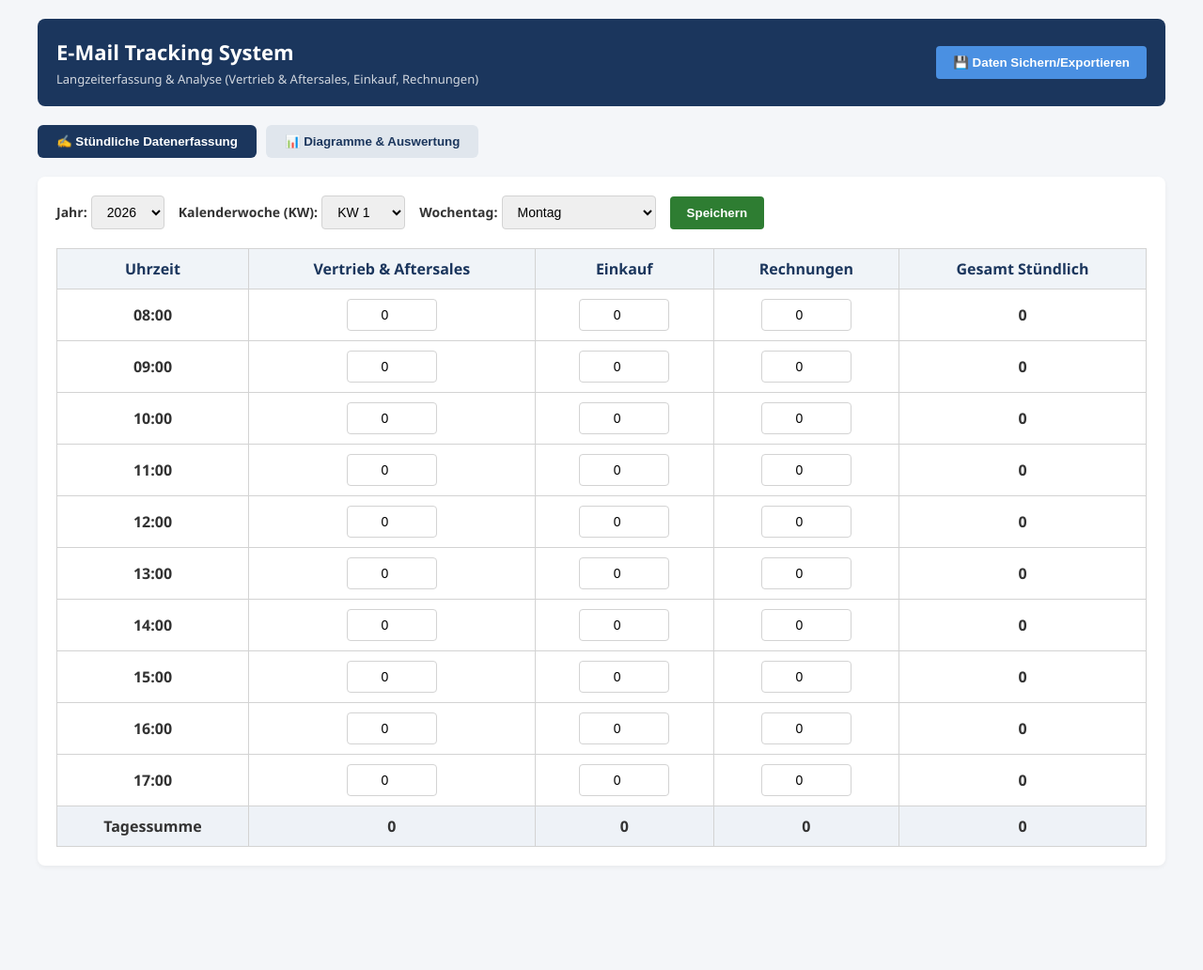
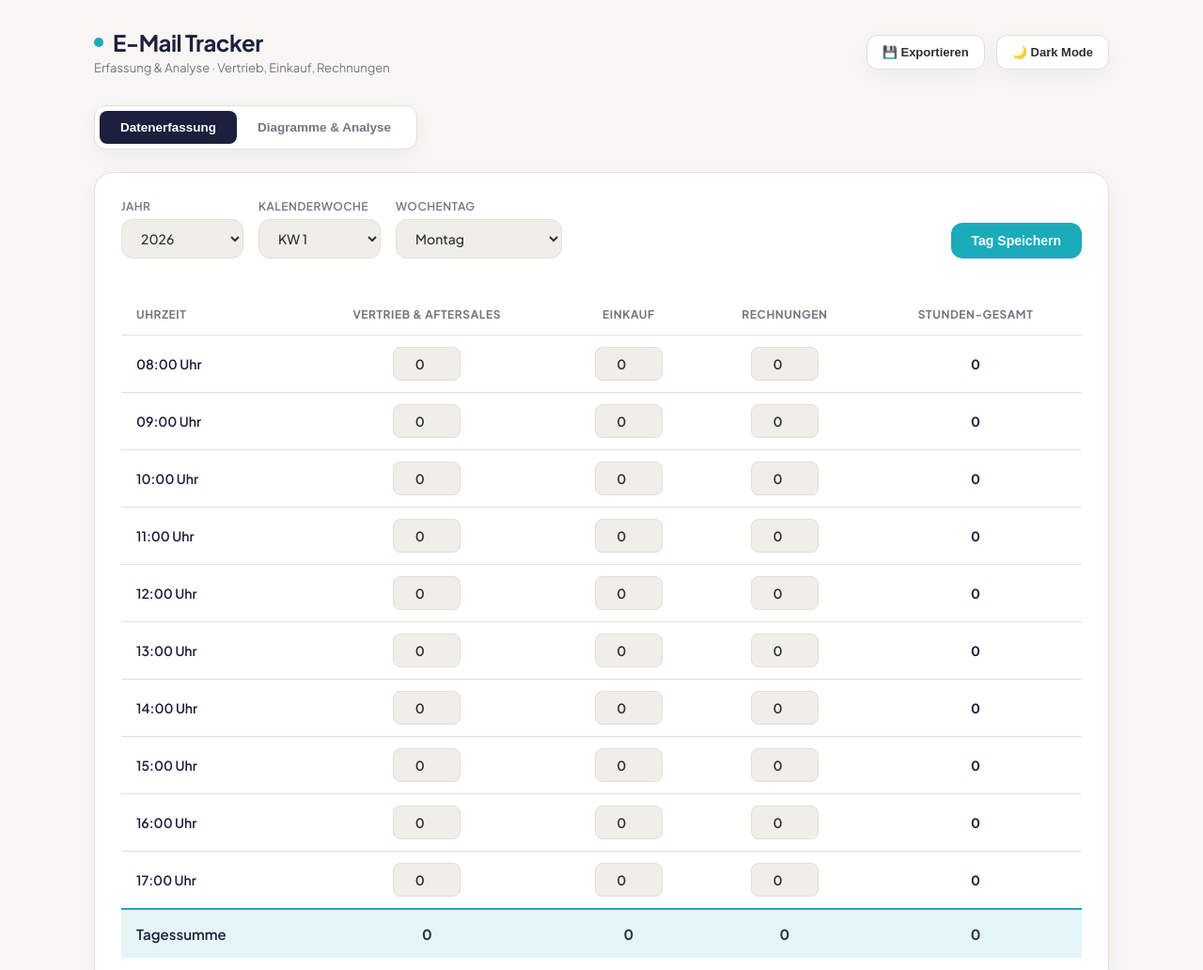
Before and after one commit to LauraRoebke/PT-Mail-Tracking-Gemini, a plain HTML site: page index.html in a window 1280 px wide. Shown: the top 1032 px of the page at 94% size. Before the commit the page ends 961 px from the top, so only its background shows below. Drawn offline with nearby package versions, Linux system fonts and the light colour scheme.

Commit message:
Refactor index.html for improved layout and theming
Updated the HTML structure, including changes to the title, styles, and layout. Enhanced theme toggle functionality and improved accessibility features.

```diff
--- a/index.html
+++ b/index.html
@@ -1,225 +1,53 @@
 <!DOCTYPE html>
-<html lang="de">
+<html lang="de" data-theme="light">
 <head>
     <meta charset="UTF-8">
     <meta name="viewport" content="width=device-width, initial-scale=1.0">
-    <title>E-Mail Tracking System - Firmen-Dashboard</title>
+    <title>E-Mail Tracking | Minimal & Modern</title>
     <script src="https://cdn.jsdelivr.net/npm/chart.js"></script>
-    <style>
-        :root {
-            --primary: #1b365d;
-            --accent: #4a90e2;
-            --bg: #f4f6f9;
-            --card-bg: #ffffff;
-            --text: #333333;
-            --border: #d3d3d3;
-        }
+    <link rel="preconnect" href="https://fonts.googleapis.com">
+    <link rel="preconnect" href="https://fonts.gstatic.com" crossorigin>
+    <link href="https://fonts.googleapis.com/css2?family=Plus+Jakarta+Sans:wght@400;500;600;700&display=swap" rel="stylesheet">
 
-        body {
-            font-family: 'Segoe UI', Tahoma, Geneva, Verdana, sans-serif;
-            background-color: var(--bg);
-            color: var(--text);
-            margin: 0;
-            padding: 20px;
-        }
-
-        .container {
-            max-width: 1200px;
-            margin: 0 auto;
-        }
-
-        header {
-            background-color: var(--primary);
-            color: white;
-            padding: 20px;
-            border-radius: 8px;
-            margin-bottom: 20px;
-            display: flex;
-            justify-content: space-between;
-            align-items: center;
-        }
-
-        header h1 {
-            margin: 0;
-            font-size: 22px;
-        }
-
-        header p {
-            margin: 5px 0 0 0;
-            font-size: 13px;
-            opacity: 0.8;
-        }
-
-        .tabs {
-            display: flex;
-            gap: 10px;
-            margin-bottom: 20px;
-        }
-
-        .tab-btn {
-            padding: 10px 20px;
-            border: none;
-            background: #e0e6ed;
-            color: var(--primary);
-            font-weight: bold;
-            border-radius: 6px;
-            cursor: pointer;
-            transition: all 0.2s;
-        }
-
-        .tab-btn.active {
-            background: var(--primary);
-            color: white;
-        }
-
-        .tab-content {
-            display: none;
-        }
-
-        .tab-content.active {
-            display: block;
-        }
-
-        .card {
-            background: var(--card-bg);
-            padding: 20px;
-            border-radius: 8px;
-            box-shadow: 0 2px 5px rgba(0,0,0,0.05);
-            margin-bottom: 20px;
-        }
-
-        .filter-bar {
-            display: flex;
-            gap: 15px;
-            align-items: center;
-            flex-wrap: wrap;
-            margin-bottom: 20px;
-        }
-
-        label {
-            font-weight: bold;
-            font-size: 14px;
-        }
-
-        select, input[type="number"] {
-            padding: 8px 12px;
-            border: 1px solid var(--border);
-            border-radius: 4px;
-            font-size: 14px;
-        }
-
-        .tracking-table {
-            width: 100%;
-            border-collapse: collapse;
-            margin-top: 10px;
-        }
-
-        .tracking-table th, .tracking-table td {
-            border: 1px solid var(--border);
-            padding: 10px;
-            text-align: center;
-        }
-
-        .tracking-table th {
-            background-color: #f0f4f8;
-            color: var(--primary);
-        }
-
-        .tracking-table input[type="number"] {
-            width: 70px;
-            text-align: center;
-        }
-
-        .btn {
-            background: var(--accent);
-            color: white;
-            padding: 10px 18px;
-            border: none;
-            border-radius: 4px;
-            cursor: pointer;
-            font-weight: bold;
-        }
-
-        .btn:hover {
-            opacity: 0.9;
-        }
-
-        .btn-success {
-            background: #2e7d32;
-        }
-
-        .kpi-grid {
-            display: grid;
-            grid-template-columns: repeat(auto-fit, minmax(200px, 1fr));
-            gap: 15px;
-            margin-bottom: 20px;
-        }
-
-        .kpi-card {
-            background: white;
-            padding: 15px;
-            border-radius: 6px;
-            border-left: 4px solid var(--accent);
-            box-shadow: 0 1px 3px rgba(0,0,0,0.1);
-        }
-
-        .kpi-card h4 {
-            margin: 0;
-            font-size: 12px;
-            color: #666;
-            text-transform: uppercase;
-        }
-
-        .kpi-card p {
-            margin: 5px 0 0 0;
-            font-size: 22px;
-            font-weight: bold;
-            color: var(--primary);
-        }
-
-        .charts-grid {
-            display: grid;
-            grid-template-columns: 1fr 1fr;
-            gap: 20px;
-        }
-
-        @media (max-width: 768px) {
-            .charts-grid {
-                grid-template-columns: 1fr;
-            }
-        }
-    </style>
+    <!-- Externes Stylesheet eingebunden -->
+    <link rel="stylesheet" href="styles.css">
 </head>
 <body>
 
 <div class="container">
     <header>
         <div>
-            <h1>E-Mail Tracking System</h1>
-            <p>Langzeiterfassung & Analyse (Vertrieb & Aftersales, Einkauf, Rechnungen)</p>
+            <h1 class="brand-title">
+                <span style="display:inline-block; width:10px; height:10px; background:var(--accent-teal); border-radius:50%;"></span>
+                E-Mail Tracker
+            </h1>
+            <div class="brand-subtitle">Erfassung & Analyse · Vertrieb, Einkauf, Rechnungen</div>
         </div>
-        <button class="btn" onclick="exportData()">💾 Daten Sichern/Exportieren</button>
+        <div class="header-actions">
+            <button class="icon-btn" onclick="exportData()">💾 Exportieren</button>
+            <button class="theme-toggle-btn" onclick="toggleTheme()" id="theme-btn">🌙 Dark Mode</button>
+        </div>
     </header>
 
     <div class="tabs">
-        <button class="tab-btn active" onclick="switchTab('datenerfassung')">✍️ Stündliche Datenerfassung</button>
-        <button class="tab-btn" onclick="switchTab('diagramme')">📊 Diagramme & Auswertung</button>
+        <button class="tab-btn active" onclick="switchTab('datenerfassung')">Datenerfassung</button>
+        <button class="tab-btn" onclick="switchTab('diagramme')">Diagramme & Analyse</button>
     </div>
 
     <!-- TAB 1: DATENERFASSUNG -->
     <div id="datenerfassung" class="tab-content active">
         <div class="card">
             <div class="filter-bar">
-                <div>
-                    <label>Jahr:</label>
+                <div class="control-group">
+                    <label>Jahr</label>
                     <select id="select-year" onchange="loadTableData()"></select>
                 </div>
-                <div>
-                    <label>Kalenderwoche (KW):</label>
+                <div class="control-group">
+                    <label>Kalenderwoche</label>
                     <select id="select-kw" onchange="loadTableData()"></select>
                 </div>
-                <div>
-                    <label>Wochentag:</label>
+                <div class="control-group">
+                    <label>Wochentag</label>
                     <select id="select-day" onchange="loadTableData()">
                         <option value="Montag">Montag</option>
                         <option value="Dienstag">Dienstag</option>
@@ -229,9 +57,10 @@
                         <option value="Samstag">Samstag (Manuell)</option>
                     </select>
                 </div>
-                <button class="btn btn-success" onclick="saveCurrentDayData()">Speichern</button>
+                <button class="btn-primary" onclick="saveCurrentDayData()">Tag Speichern</button>
             </div>
 
+            <div class="table-responsive">
                 <table class="tracking-table">
                     <thead>
                         <tr>
@@ -239,14 +68,12 @@
                             <th>Vertrieb & Aftersales</th>
                             <th>Einkauf</th>
                             <th>Rechnungen</th>
-                        <th>Gesamt Stündlich</th>
+                            <th>Stunden-Gesamt</th>
                         </tr>
                     </thead>
-                <tbody id="hourly-rows">
-                    <!-- Dynamic rows 08:00 to 17:00 -->
-                </tbody>
+                    <tbody id="hourly-rows"></tbody>
                     <tfoot>
-                    <tr style="font-weight: bold; background: #eef2f7;">
+                        <tr class="table-totals">
                             <td>Tagessumme</td>
                             <td id="sum-vertrieb">0</td>
                             <td id="sum-einkauf">0</td>
@@ -257,43 +84,44 @@
                 </table>
             </div>
         </div>
+    </div>
 
     <!-- TAB 2: DIAGRAMME & AUSWERTUNG -->
     <div id="diagramme" class="tab-content">
         <div class="card">
             <div class="filter-bar">
-                <div>
-                    <label>Auswertungsjahr:</label>
+                <div class="control-group">
+                    <label>Auswertungsjahr</label>
                     <select id="chart-year" onchange="updateCharts()"></select>
                 </div>
-                <div>
-                    <label>Auswertungs-KW:</label>
+                <div class="control-group">
+                    <label>Auswertungs-KW</label>
                     <select id="chart-kw" onchange="updateCharts()"></select>
                 </div>
             </div>
 
             <div class="kpi-grid">
                 <div class="kpi-card">
-                    <h4>Mails in dieser KW</h4>
-                    <p id="kpi-kw-total">0</p>
+                    <p class="kpi-title">Mails in dieser KW</p>
+                    <p class="kpi-value" id="kpi-kw-total">0</p>
                 </div>
                 <div class="kpi-card">
-                    <h4>Stärkste Abteilung</h4>
-                    <p id="kpi-top-dept">-</p>
+                    <p class="kpi-title">Stärkste Abteilung</p>
+                    <p class="kpi-value" id="kpi-top-dept">-</p>
                 </div>
                 <div class="kpi-card">
-                    <h4>Stärkste Uhrzeit</h4>
-                    <p id="kpi-top-hour">-</p>
+                    <p class="kpi-title">Spitzen-Uhrzeit</p>
+                    <p class="kpi-value" id="kpi-top-hour">-</p>
                 </div>
             </div>
 
             <div class="charts-grid">
-                <div class="card">
-                    <h3>Mails nach Abteilung (KW)</h3>
+                <div class="card" style="margin-bottom:0;">
+                    <h3 style="font-size:15px; margin-top:0; color:var(--text-main);">Anzahl nach Abteilung (KW)</h3>
                     <canvas id="deptChart"></canvas>
                 </div>
-                <div class="card">
-                    <h3>Tagesverlauf (Stündlich)</h3>
+                <div class="card" style="margin-bottom:0;">
+                    <h3 style="font-size:15px; margin-top:0; color:var(--text-main);">Tagesverlauf (Stündlich)</h3>
                     <canvas id="hourlyTrendChart"></canvas>
                 </div>
             </div>
@@ -304,6 +132,28 @@
 <script>
     const hours = ["08:00", "09:00", "10:00", "11:00", "12:00", "13:00", "14:00", "15:00", "16:00", "17:00"];
     let store = JSON.parse(localStorage.getItem('email_tracking_db')) || {};
+
+    function toggleTheme() {
+        const html = document.documentElement;
+        const currentTheme = html.getAttribute('data-theme');
+        const newTheme = currentTheme === 'light' ? 'dark' : 'light';
+        html.setAttribute('data-theme', newTheme);
+        localStorage.setItem('theme', newTheme);
+
+        document.getElementById('theme-btn').innerText = newTheme === 'light' ? '🌙 Dark Mode' : '☀️ Light Mode';
+
+        if (document.getElementById('diagramme').classList.contains('active')) {
+            updateCharts();
+        }
+    }
+
+    (function initTheme() {
+        const savedTheme = localStorage.getItem('theme') || 'light';
+        document.documentElement.setAttribute('data-theme', savedTheme);
+        setTimeout(() => {
+            document.getElementById('theme-btn').innerText = savedTheme === 'light' ? '🌙 Dark Mode' : '☀️ Light Mode';
+        }, 100);
+    })();
 
     function initSelectors() {
         const yearSelect = document.getElementById('select-year');
@@ -334,11 +184,11 @@
         hours.forEach((h, index) => {
             const tr = document.createElement('tr');
             tr.innerHTML = `
-                <td><b>${h}</b></td>
+                <td>${h} Uhr</td>
                 <td><input type="number" min="0" id="v_${index}" value="0" onchange="calculateSums()"></td>
                 <td><input type="number" min="0" id="e_${index}" value="0" onchange="calculateSums()"></td>
                 <td><input type="number" min="0" id="r_${index}" value="0" onchange="calculateSums()"></td>
-                <td id="row_tot_${index}" style="font-weight:bold;">0</td>
+                <td id="row_tot_${index}" class="row-total">0</td>
             `;
             tbody.appendChild(tr);
         });
@@ -362,7 +212,15 @@
 
         store[key] = dayData;
         localStorage.setItem('email_tracking_db', JSON.stringify(store));
-        alert('Eingaben für ' + key + ' erfolgreich gespeichert!');
+
+        const btn = document.querySelector('.btn-primary');
+        const originalText = btn.innerText;
+        btn.innerText = "✓ Gespeichert";
+        btn.style.background = "#2e7d32";
+        setTimeout(() => {
+            btn.innerText = originalText;
+            btn.style.background = "var(--accent-teal)";
+        }, 1800);
     }
 
     function loadTableData() {
@@ -443,7 +301,11 @@
         document.getElementById('kpi-top-dept').innerText = totalKW > 0 ? topDept : "-";
 
         const maxHourIdx = hourlySums.indexOf(Math.max(...hourlySums));
-        document.getElementById('kpi-top-hour').innerText = totalKW > 0 ? hours[maxHourIdx] : "-";
+        document.getElementById('kpi-top-hour').innerText = totalKW > 0 ? hours[maxHourIdx] + " Uhr" : "-";
+
+        const isDark = document.documentElement.getAttribute('data-theme') === 'dark';
+        const textColor = isDark ? '#f0f1f5' : '#2d2f36';
+        const gridColor = isDark ? '#2c303c' : '#e3dfd7';
 
         if (deptChart) deptChart.destroy();
         const ctx1 = document.getElementById('deptChart').getContext('2d');
@@ -454,10 +316,18 @@
                 datasets: [{
                     label: 'Anzahl Mails',
                     data: [totalV, totalE, totalR],
-                    backgroundColor: ['#1b365d', '#4a90e2', '#7ed321']
+                    backgroundColor: ['#1d1f3e', '#1aabbb', '#737680'],
+                    borderRadius: 8
                 }]
             },
-            options: { responsive: true, plugins: { legend: { display: false } } }
+            options: {
+                responsive: true,
+                plugins: { legend: { display: false } },
+                scales: {
+                    x: { ticks: { color: textColor }, grid: { display: false } },
+                    y: { ticks: { color: textColor }, grid: { color: gridColor } }
+                }
+            }
         });
 
         if (hourlyTrendChart) hourlyTrendChart.destroy();
@@ -467,14 +337,24 @@
             data: {
                 labels: hours,
                 datasets: [{
-                    label: 'Gesamt-Mails pro Stunde in dieser KW',
+                    label: 'Gesamt-Mails pro Stunde',
                     data: hourlySums,
-                    borderColor: '#1b365d',
-                    fill: false,
-                    tension: 0.1
+                    borderColor: '#1aabbb',
+                    backgroundColor: 'rgba(26, 171, 187, 0.1)',
+                    fill: true,
+                    tension: 0.35,
+                    borderWidth: 3,
+                    pointBackgroundColor: '#1d1f3e'
                 }]
             },
-            options: { responsive: true }
+            options: {
+                responsive: true,
+                plugins: { legend: { display: false } },
+                scales: {
+                    x: { ticks: { color: textColor }, grid: { display: false } },
+                    y: { ticks: { color: textColor }, grid: { color: gridColor } }
+                }
+            }
         });
     }
 
```
Lines whose indentation alone changed are shown as unchanged.
